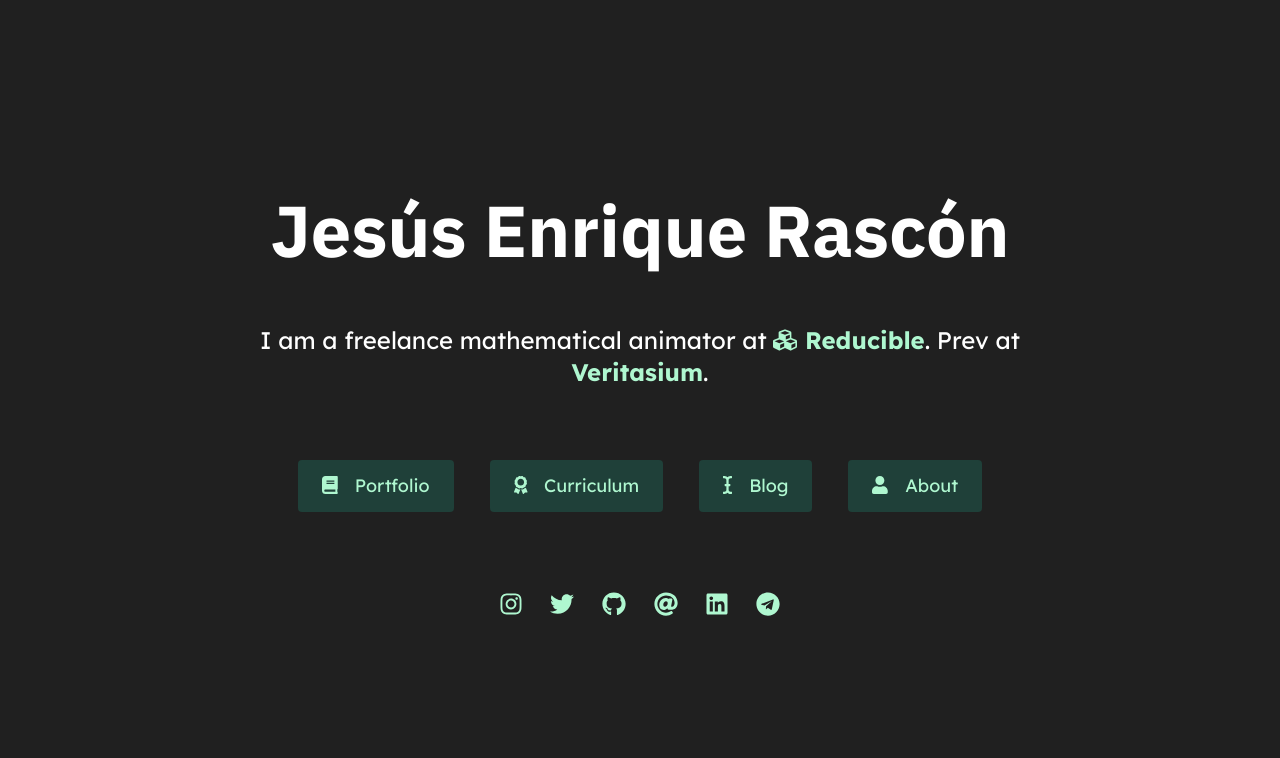
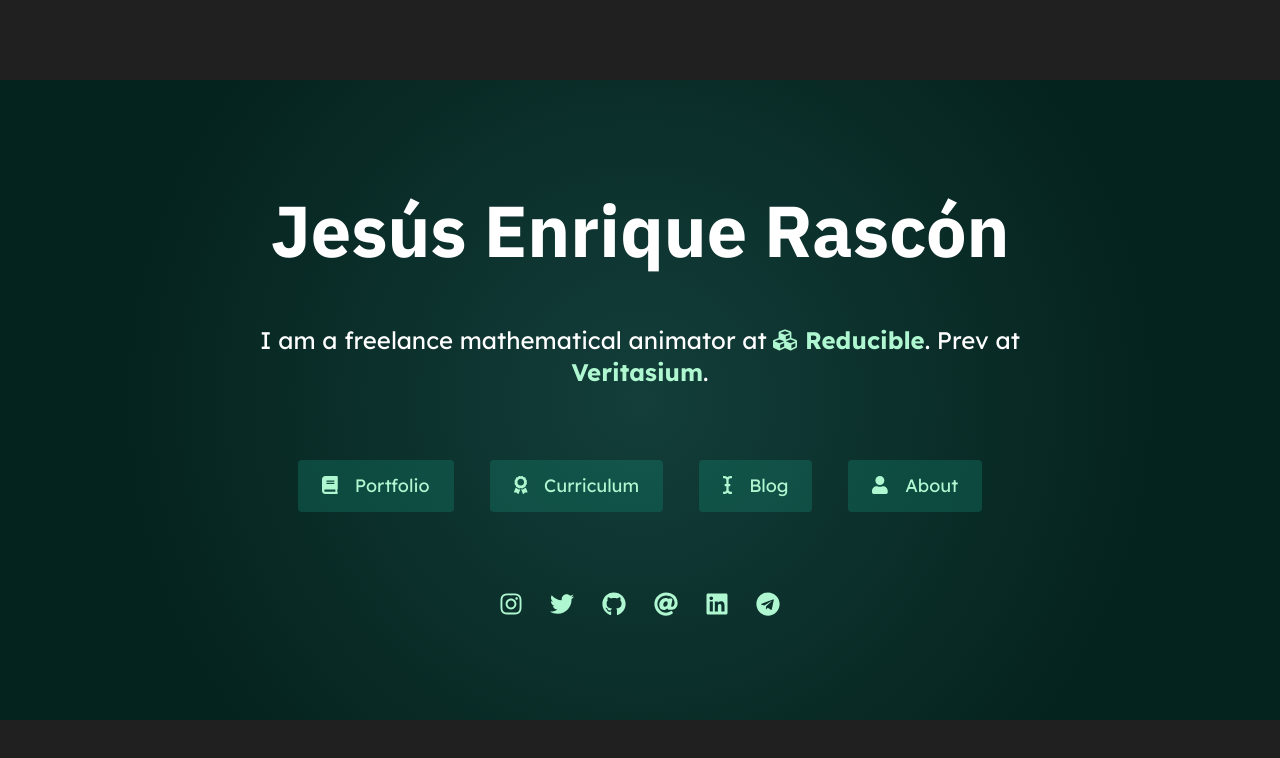
Before and after one commit to jesi-rgb/old.jesirgb.com, a Next.js app: page / in a window 1280 px wide. Shown: the top 758 px of the page. Built offline with nearby package versions, Linux system fonts and the light colour scheme; no server answers.

Commit message:
fix background

```diff
--- a/pages/index.js
+++ b/pages/index.js
@@ -29,6 +29,7 @@ export default function Landing() {
         <title>Jesús Rascón</title>
       </Head>
 
+      <html id="index">
         <section className="text-white mb-10 xl:mt-20">
           <div className="container mx-auto flex px-5 py-24 items-center justify-center flex-col">
             <div className="text-center lg:w-2/3 w-full">
@@ -123,6 +124,7 @@ export default function Landing() {
         <div className="hidden lg:block md:max-w-screen-md lg:max-w-screen-lg xl:max-w-screen-xl mx-auto">
           <TopTracks />
         </div>
+      </html>
     </>
   );
 }
```
Lines whose indentation alone changed are shown as unchanged.
